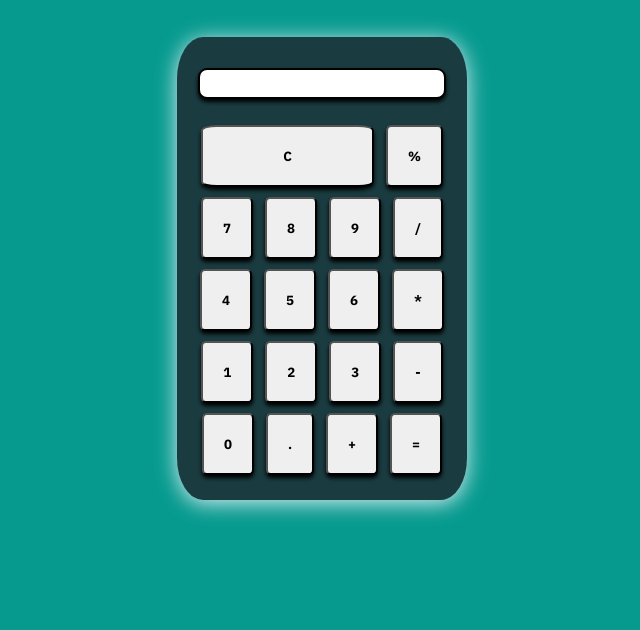
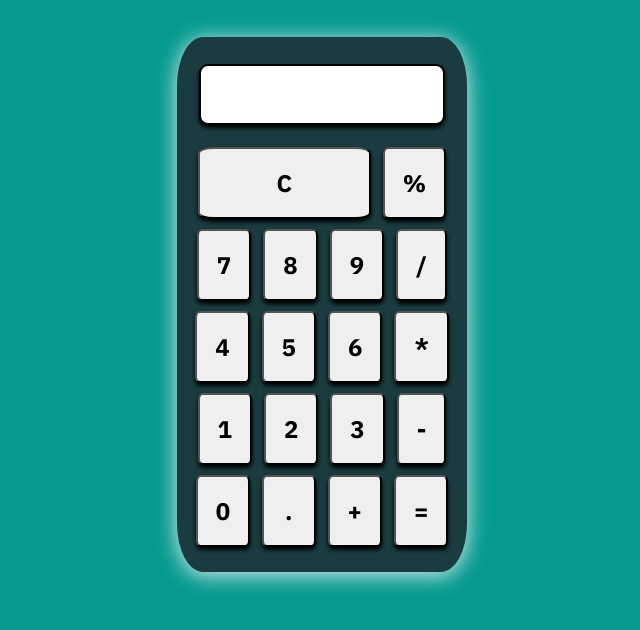
Before and after one commit to ankeshbanerjee/Simple-Calculator, a plain HTML site: page index.html in a window 1280 px wide. Shown: the part 80-710 px from the top of the page, without its empty margins (318-958 px from the left). Drawn offline with Linux system fonts and the light colour scheme; a web font is replaced by a local one.

Commit message:
Modified styling

```diff
--- a/index.html
+++ b/index.html
@@ -39,8 +39,8 @@
                 <button class="btn">-</button>
             </div>
             <div class="row">
-                <button class="btn">0</button>
-                <button class="btn">.</button>
+                <button class="btn" >0</button>
+                <button class="btn" style="padding: 18px 21px;">.</button>
                 <button class="btn">+</button>
                 <button class="btn">=</button>
             </div>
--- a/styles.css
+++ b/styles.css
@@ -32,20 +32,25 @@ body{
 }
 
 .btn{
-    padding: 20px;
+    padding: 18px;
     margin: 5px 4px;
     /* border: 2px solid black; */
     border-radius: 9%;
     cursor: pointer;
     font-family: 'IBM Plex Sans', sans-serif;
     box-shadow: 0 3px 4px 0 black;
+    font-size: 1.5rem;
 }
 
 .input{
     border-radius: 9px;
     border: 2px solid black;
-    width: 232px;
-    margin: 21px 0;
-    padding: 6px;
+    width: 246px;
+    margin: 17px 0;
+    padding: 6px 10px;
     box-shadow: 0 3px 4px 0 black;
+    height: 61px;
+    box-sizing: border-box;
+    font-size: 1.5rem;
+    font-weight: bold;
 }
```
